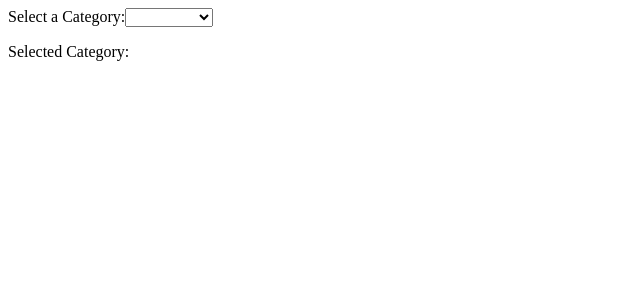
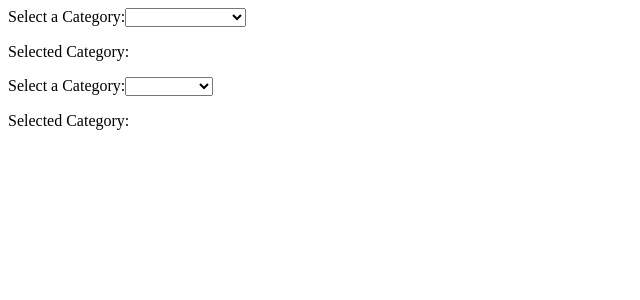
Before and after one commit to NotNanetteKaye/angular-practice, an Angular app in the folder angular-components/: page / in a window 1280 px wide. Shown: the top 300 px of the page, without its empty margins (0-640 px from the left). Built offline with nearby package versions, Linux system fonts and the light colour scheme.

Commit message:
Added 2 dropdowns to app.component.html

```diff
--- a/angular-components/src/app/app.component.html
+++ b/angular-components/src/app/app.component.html
@@ -1,2 +1,3 @@
+<app-email-drop-down></app-email-drop-down>
 <app-category-drop-down></app-category-drop-down>
 <router-outlet></router-outlet>
--- a/angular-components/src/app/email-drop-down/email-drop-down.component.html
+++ b/angular-components/src/app/email-drop-down/email-drop-down.component.html
@@ -1 +1,8 @@
-<p>email-drop-down works!</p>
+<div>
+    <label for="emailDropdown">Select a Category:</label>
+    <select id="emailDropdown" [(ngModel)]="selectedEmailCategory">
+        <option *ngFor="let category of emailCategories" [value]="category">{{ category }}</option>
+    </select>
+
+    <p>Selected Category: {{ selectedEmailCategory }}</p>
+</div>
```
